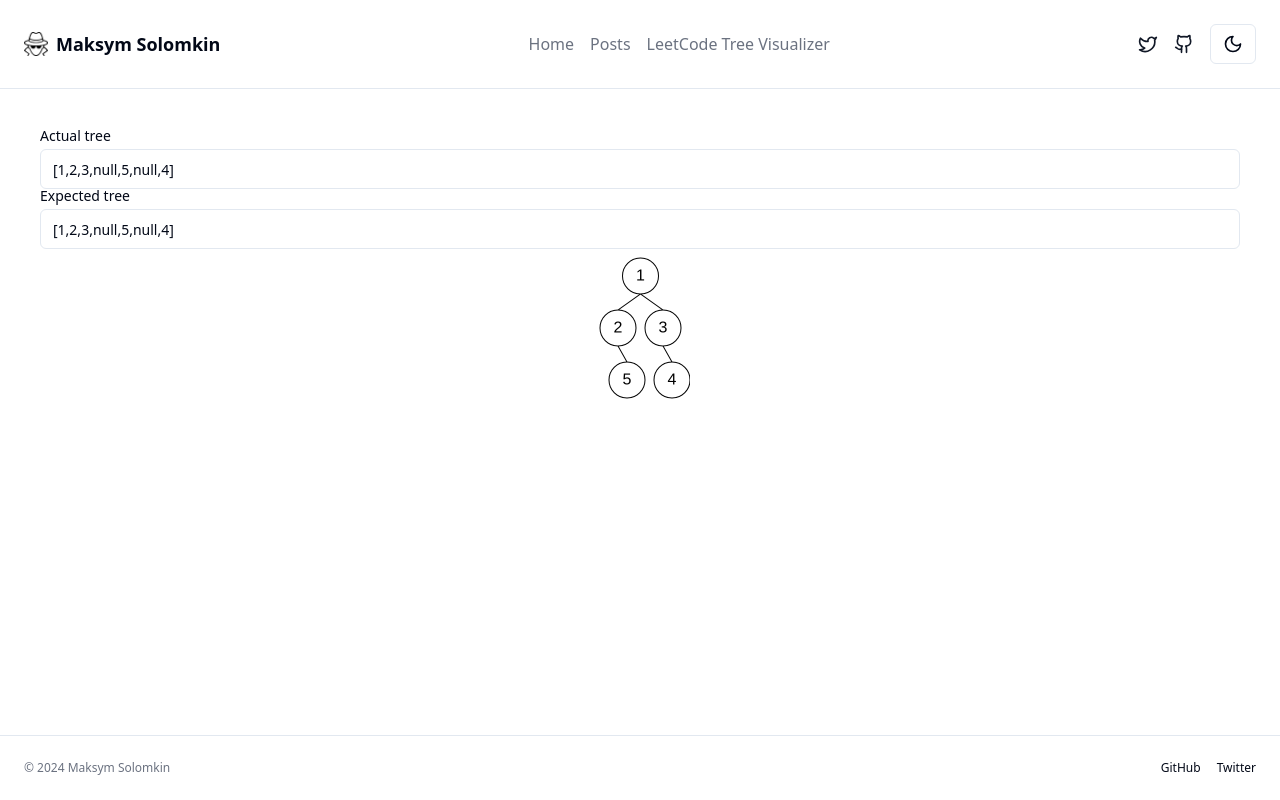
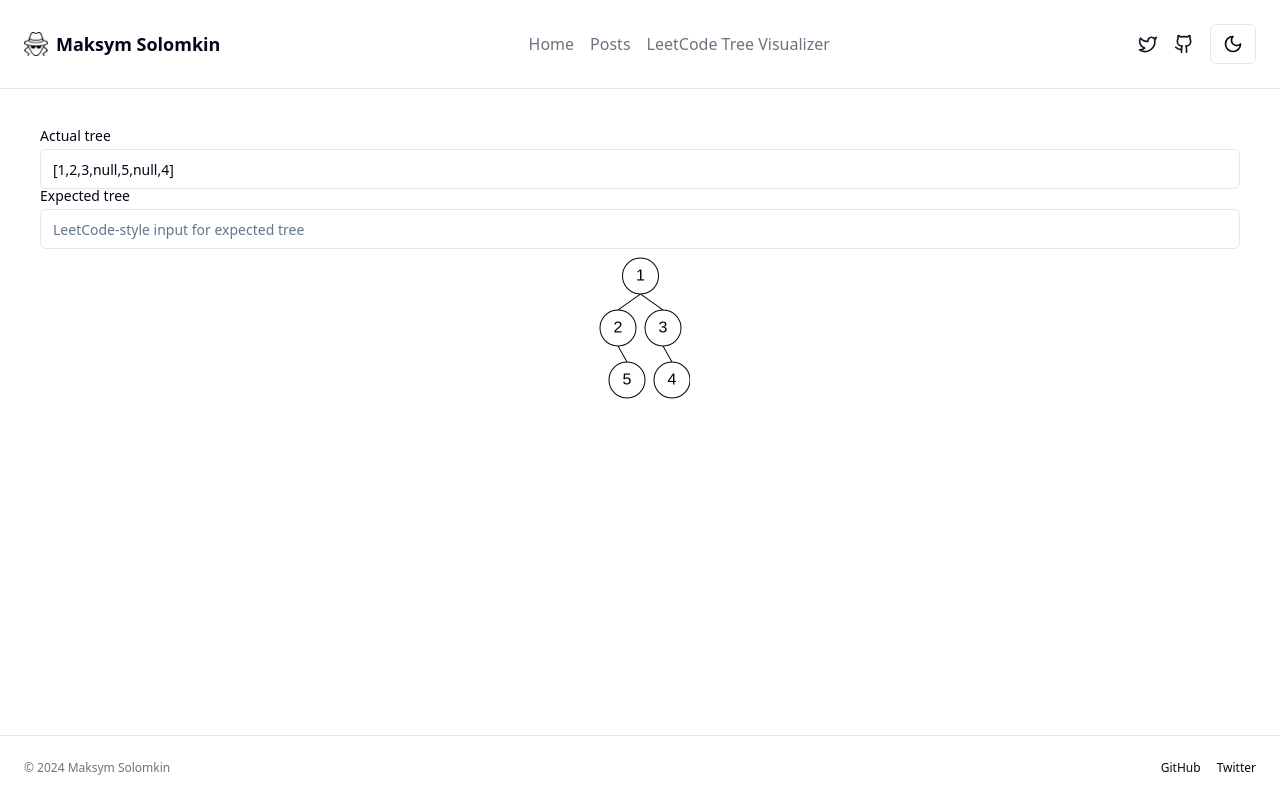
Before and after one commit to solomkinmv/site, a Next.js app in the folder next-personal-site/: page /leetcode-tree-visualizer in a window 1280 px wide. Built offline with nearby package versions, Linux system fonts and the light colour scheme.

Commit message:
Use default empty string for initial expected value

```diff
--- a/next-personal-site/src/app/leetcode-tree-visualizer/page.tsx
+++ b/next-personal-site/src/app/leetcode-tree-visualizer/page.tsx
@@ -8,7 +8,7 @@ import {Textarea} from "@/components/ui/textarea";
 
 export default function Page() {
     const [inputActual, setInputActual] = useState("[1,2,3,null,5,null,4]");
-    const [inputExpected, setInputExpected] = useState("[1,2,3,null,5,null,4]");
+    const [inputExpected, setInputExpected] = useState("");
     const canvas = useRef<HTMLCanvasElement | null>(null);
 
     function displayTree(inputChunksActual: string[] | undefined,
```
